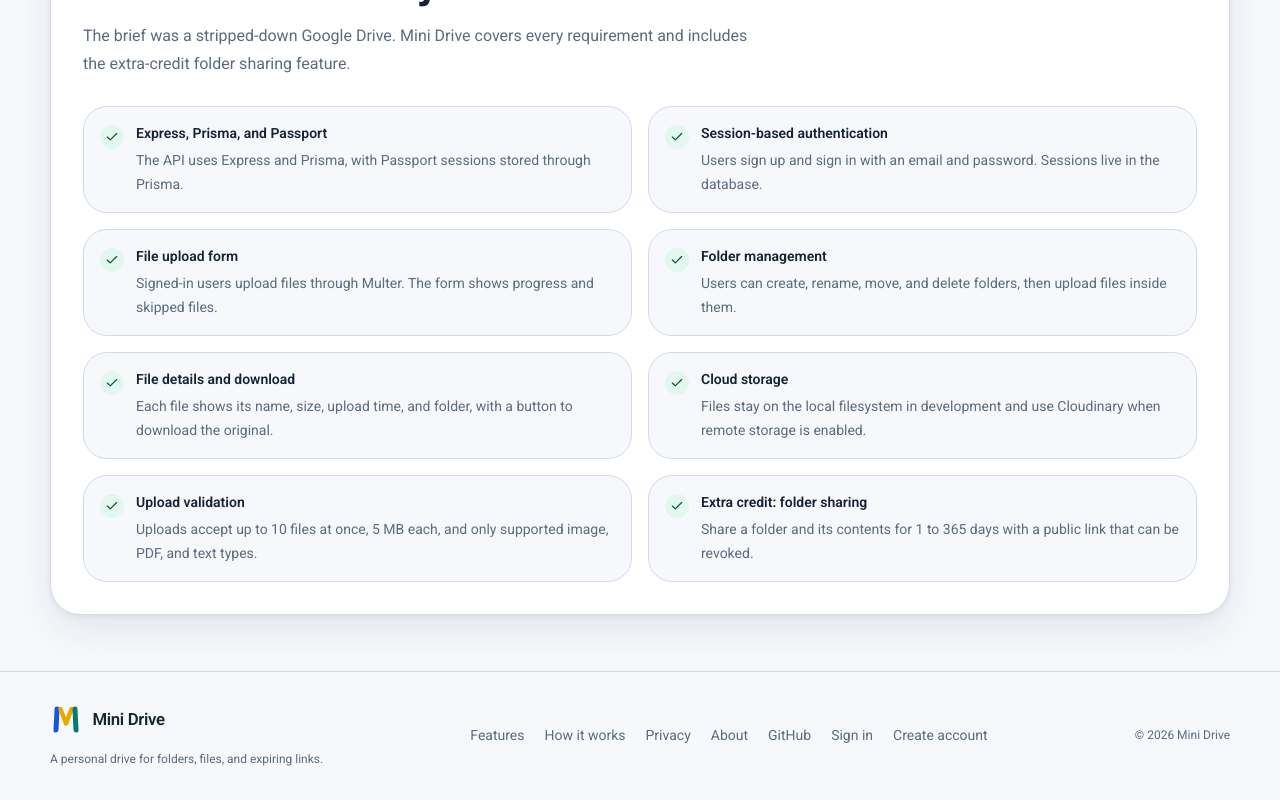
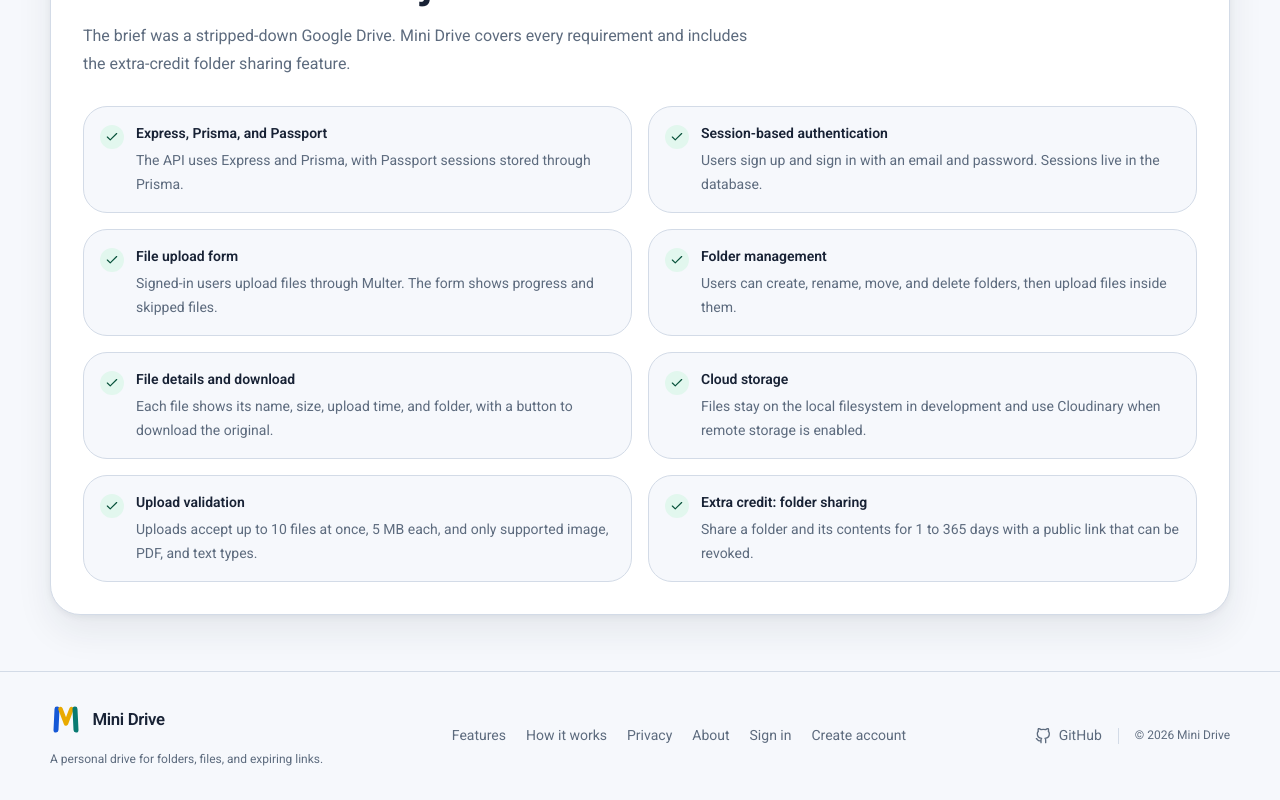
Before and after one commit to uwaje-justice/mini-drive, a React (Vite) app in the folder client/: page /about in a window 1280 px wide. Shown: the part 784-1584 px from the top of the page. Built offline with nearby package versions, Linux system fonts and the light colour scheme; no server answers.

Commit message:
feat(client): place GitHub icon beside footer copyright

```diff
--- a/client/src/components/layout/landing-footer.jsx
+++ b/client/src/components/layout/landing-footer.jsx
@@ -1,3 +1,4 @@
+import { FiGithub } from "react-icons/fi";
 import { Link } from "react-router-dom";
 
 import BrandLink from "@/components/layout/brand-link.jsx";
@@ -34,15 +35,6 @@ const LandingFooter = () => {
           <Link to="/about" className={footerLinkClass}>
             About
           </Link>
-          <a
-            aria-label="View the project source on GitHub (opens in a new tab)"
-            className={footerLinkClass}
-            href="https://github.com/uwaje-justice/mini-drive"
-            rel="noopener noreferrer"
-            target="_blank"
-          >
-            GitHub
-          </a>
           {user ? (
             <Link to="/drive" className={footerLinkClass}>
               My drive
@@ -58,7 +50,23 @@ const LandingFooter = () => {
             </>
           )}
         </nav>
-        <p className="text-xs text-on-surface-variant">© {year} Mini Drive</p>
+        <div className="flex items-center gap-4 max-sm:flex-col max-sm:items-start max-sm:gap-2">
+          <a
+            aria-label="View the project source on GitHub (opens in a new tab)"
+            className={`inline-flex items-center gap-2 ${footerLinkClass}`}
+            href="https://github.com/uwaje-justice/mini-drive"
+            rel="noopener noreferrer"
+            target="_blank"
+          >
+            <FiGithub className="size-4" aria-hidden="true" />
+            GitHub
+          </a>
+          <span
+            aria-hidden="true"
+            className="h-4 w-px bg-outline-variant max-sm:hidden"
+          />
+          <p className="text-xs text-on-surface-variant">© {year} Mini Drive</p>
+        </div>
       </Container>
     </footer>
   );
```
